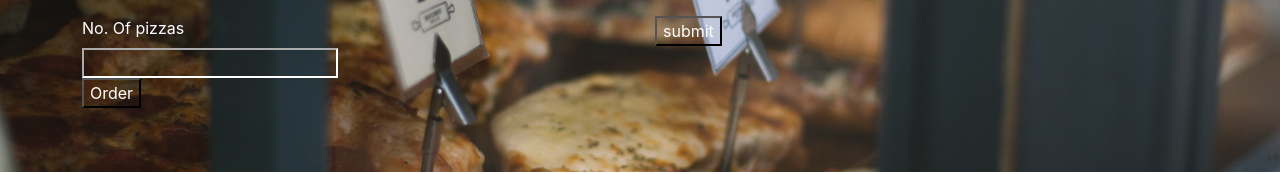
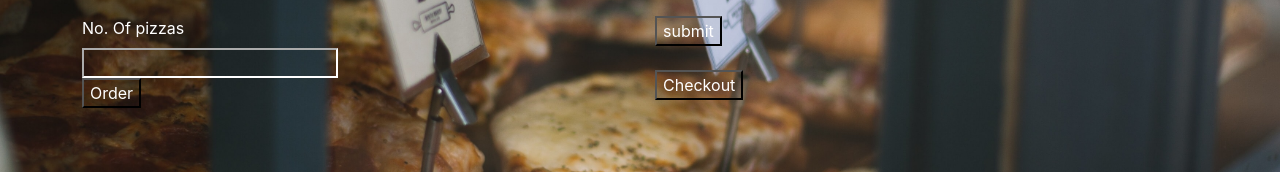
Before and after one commit to wil-bert/pizza-site, a plain HTML site: page index.html in a window 1280 px wide. Shown: the part 2096-2270 px from the top of the page. Drawn offline with nearby package versions, Linux system fonts and the light colour scheme.

Commit message:
Add checkout button

```diff
--- a/index.html
+++ b/index.html
@@ -101,7 +101,8 @@
                         <input class="form-control" type="text" id="location" style="background-color: transparent;" placeholder="location..."><br>
                         <label for="phonenumber">Phone Number</label>
                         <input class="form-control" type="tel" id="tel" placeholder="07xxxxxxxx" style="background-color: transparent;" id="number"> <br>
-                        <button type="submit" name="button" id="submit" style="background-color: transparent; color: white;">submit</button>
+                        <button type="submit" name="button" id="submit" style="background-color: transparent; color: white;">submit</button><br><br>
+                        <button type="submit" name="button" id="checkout" style="background-color: transparent; color: white;">Checkout</button>
                 </form>
             </div>
             </div>
```
